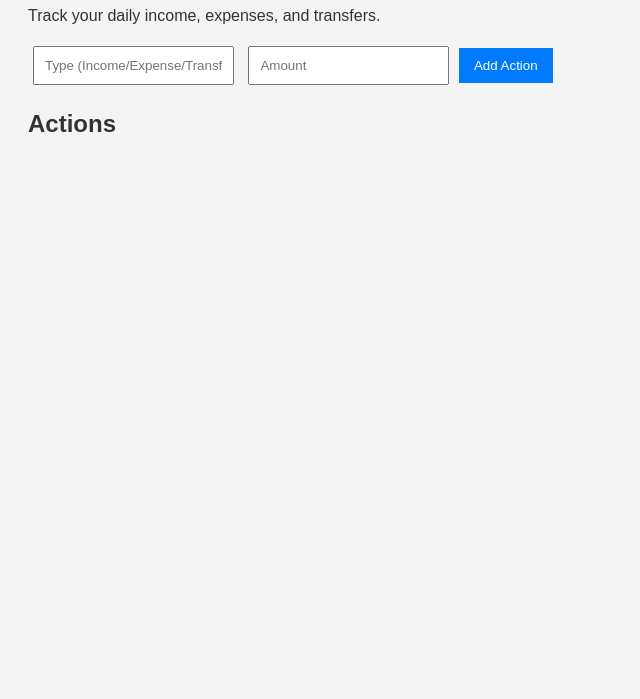
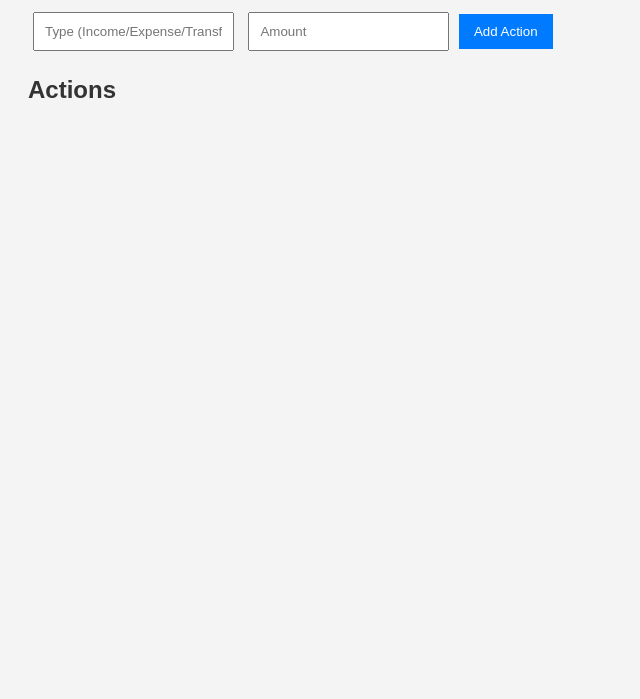
Before and after one commit to Marwan-Elmallah/Money-Manager-App, a plain HTML site: page index.html in a window 1280 px wide. Shown: the part 101-800 px from the top of the page, without its empty margins (0-640 px from the left). Drawn offline with Linux system fonts and the light colour scheme.

Commit message:
Update index.html

```diff
--- a/index.html
+++ b/index.html
@@ -8,16 +8,15 @@
 </head>
 <body>
   <h1>Money Manager App</h1>
-  <p>Track your daily income, expenses, and transfers.</p>
 
-  <!-- Section for adding actions -->
+  <!-- Input Section -->
   <div>
     <input type="text" id="actionType" placeholder="Type (Income/Expense/Transfer)" />
     <input type="number" id="amount" placeholder="Amount" />
     <button onclick="addAction()">Add Action</button>
   </div>
 
-  <!-- Section to display actions -->
+  <!-- Display Actions -->
   <h2>Actions</h2>
   <ul id="actionsList"></ul>
 
```
